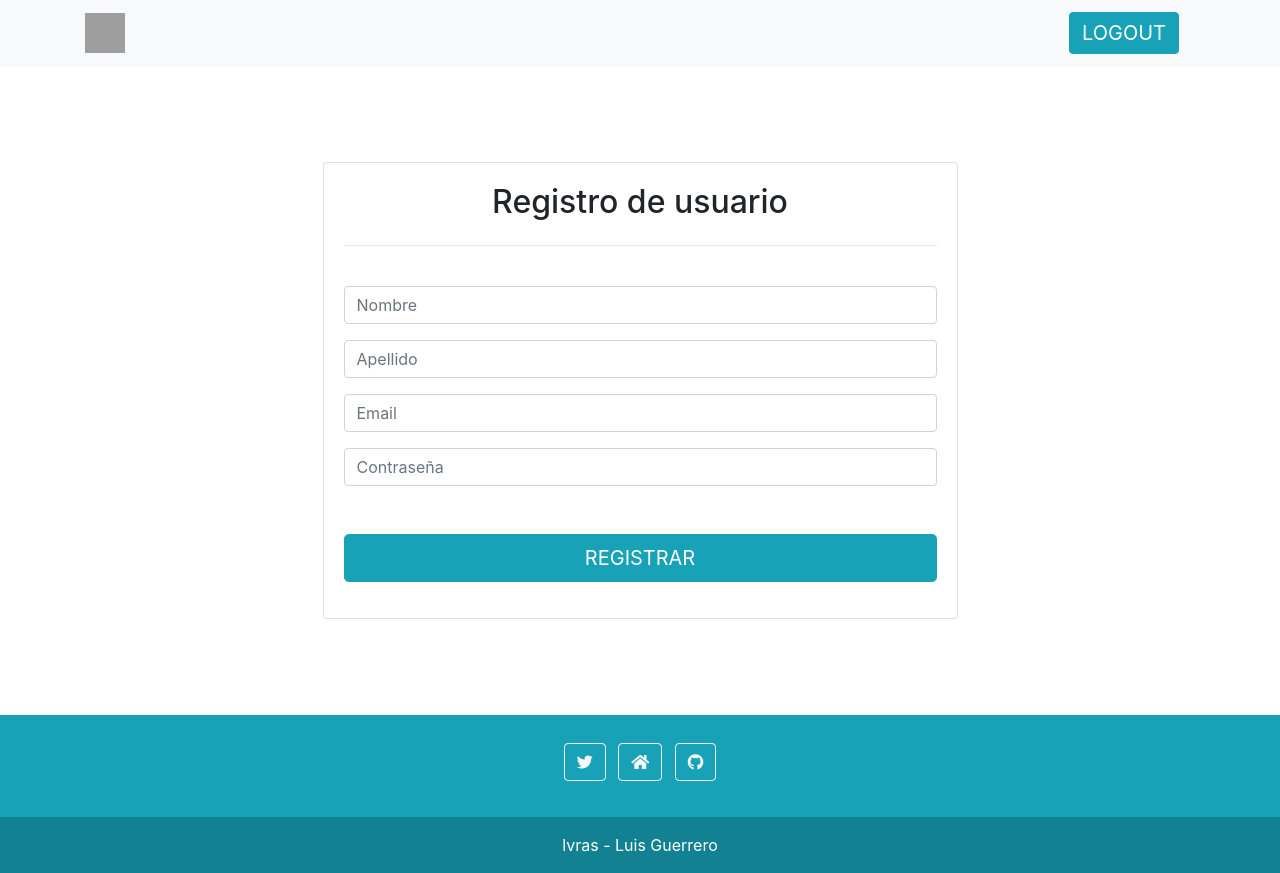
After one commit to lvras/21-PW-PI, a PHP site: page /register.php in a window 1280 px wide. The commit adds this page. Run offline with PHP 8.4, Linux system fonts and the light colour scheme; some libraries are stand-ins or nearby versions; grey boxes are pictures that could not be loaded.

Commit message:
Design of the register page finished

```diff
--- a/SQL/Script.sql
+++ b/SQL/Script.sql
@@ -13,10 +13,11 @@ CREATE TABLE categories(
     name VARCHAR(30) NOT NULL,
     PRIMARY KEY(id)
 );
-
+/* cambiar tabla de usuarios FALTO CONTRA */
 CREATE TABLE users(
     id INT(11) NOT NULL AUTO_INCREMENT,
     email VARCHAR(40) NOT NULL,
+    password VARCHAR(40) NOT NULL,
     first_name VARCHAR(40) NOT NULL,
     last_name VARCHAR(40) NOT NULL,
     id_role INT(11) NOT NULL,
--- a/includes/footer.php
+++ b/includes/footer.php
@@ -7,19 +7,19 @@
 <footer class="bg-info text-center text-white mt-5">
   <div class="container p-4 pb-0">
     <section class="mb-2">
-      <a class="btn btn-outline-light btn-floating m-1" href="#!" role="button"
+      <a class="btn btn-outline-light btn-floating m-1" href="https://twitter.com/lvrascr" role="button"
         ><i class="fab fa-twitter"></i
       ></a>
-      <a class="btn btn-outline-light btn-floating m-1" href="#!" role="button"
+      <a class="btn btn-outline-light btn-floating m-1" href="index.php" role="button"
         ><i class="fas fa-home"></i
       ></a>
-      <a class="btn btn-outline-light btn-floating m-1" href="#!" role="button"
+      <a class="btn btn-outline-light btn-floating m-1" href="https://github.com/lvras" role="button"
         ><i class="fab fa-github"></i
       ></a>
     </section>
   </div>
   <div class="text-center p-3" style="background-color: rgba(0, 0, 0, 0.2);">
-    © 2021 Copyright: lvras - Luis Guerrero
+    lvras - Luis Guerrero
   </div>
 </footer>
 </html>
--- a/login.php
+++ b/login.php
@@ -12,8 +12,7 @@ include("./includes/header.php");
                 <div class="card card-signin my-5">
                     <div class="card-body">
                         <h2 class="card-title text-center">Inicio de sesion</h2>
-                        <!-- <hr class="my-4"> -->
-                        <form class="form-signin mt-5" method="POST">
+                        <form class="form-signin mt-5" method="POST" action="">
                             <div class="form-label-group">
                                 <input type="email" name="email" class="form-control" placeholder="Email" required autofocus>
                             </div>
@@ -22,7 +21,7 @@ include("./includes/header.php");
                             </div>
                             <button class="btn btn-lg btn-info btn-block text-uppercase mt-4" type="submit">Iniciar sesion</button>
                             <hr class="my-4">
-                            <a href="#">No tienes cuenta? Create una ahora</a>
+                            <a href="register.php">No tienes cuenta? Crear una ahora</a>
                         </form>
                     </div>
                 </div
--- /dev/null
+++ b/register.php
@@ -0,0 +1,37 @@
+<?php
+include("./includes/header.php");
+?>
+<section>
+    <div class="container mt-5">
+        <div class="row">
+        <div class="col-sm-9 col-md-7 col-lg-7 mx-auto">
+                <div class="card card-signin my-5">
+                    <div class="card-body">
+                        <h2 class="card-title text-center">Registro de usuario</h2>
+                        <hr class="my-4">
+                        <form class="pt-3" method="POST" action="">
+                            <div class="form-group">
+                                <input type="text" name="first_name" class="form-control" placeholder="Nombre" required>
+                            </div>
+                            <div class="form-group">
+                                <input type="text" name="last_name" class="form-control" placeholder="Apellido" required>
+                            </div>
+                            <div class="form-group">
+                                <input type="email" name="email" class="form-control" placeholder="Email" required>
+                            </div>
+                            <div class="form-group">
+                                <input type="password" name="password" class="form-control" placeholder="Contraseña" requireda>
+                            </div>
+                            <div class="form-group">
+                                <button class="btn btn-lg btn-info btn-block text-uppercase mt-5" type="submit">Registrar</button>
+                            </div>
+                        </form>
+                    </div>
+                </div
+            </div>
+        </div>
+    </div>
+</section>
+
+
+<?php include("./includes/footer.php")?>
```
